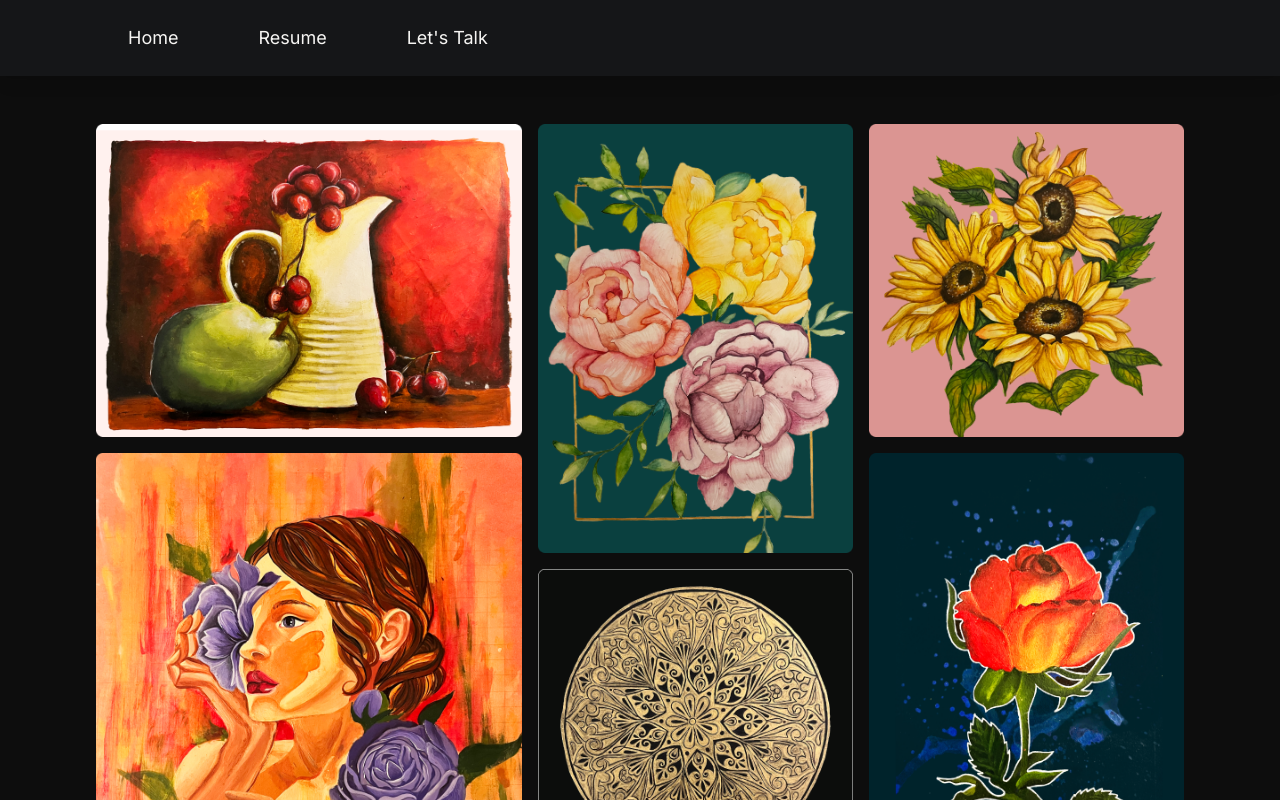
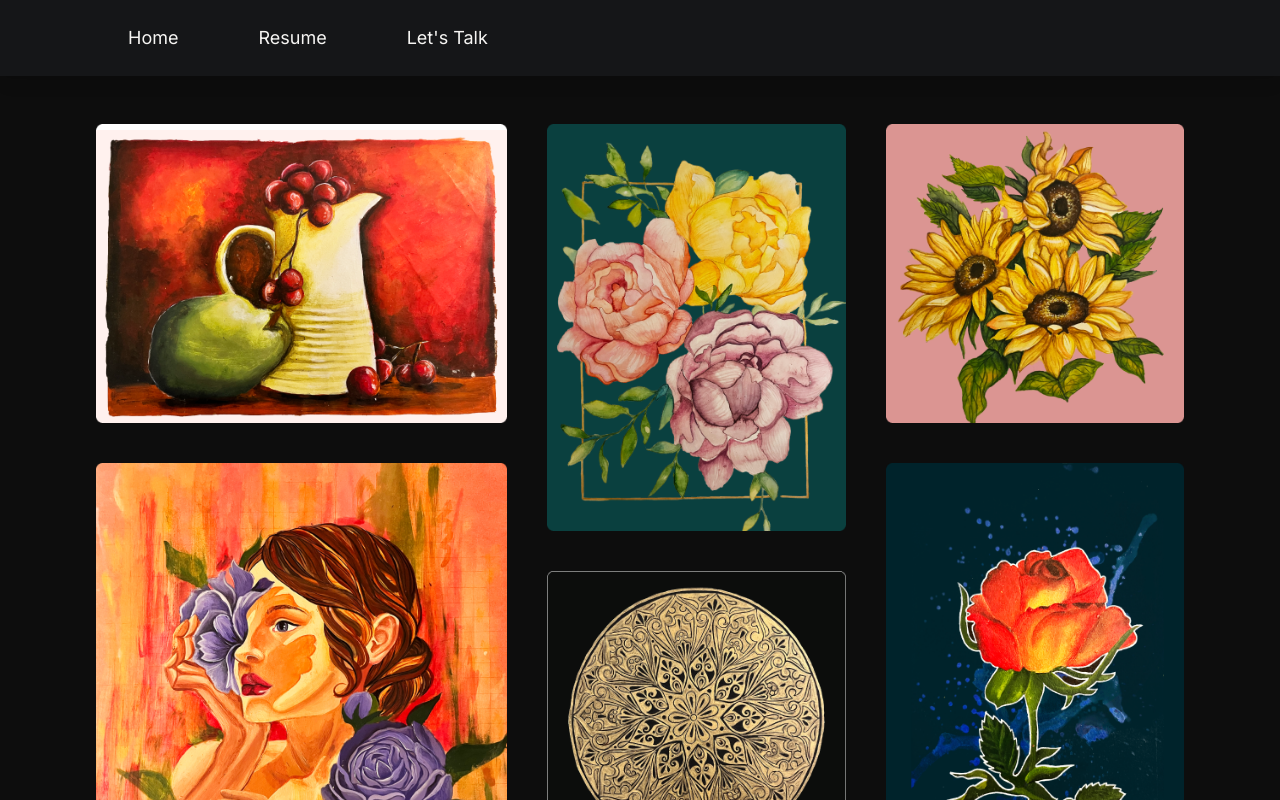
Before and after one commit to shobhit-sirohi/progs, a React (Vite) app: page /projects/project3 in a window 1280 px wide. Shown: the top 800 px of the page. Built offline with nearby package versions, Linux system fonts and the light colour scheme; a web font is replaced by a local one.

Commit message:
gap prj3

```diff
--- a/src/pages/projects/Project3.jsx
+++ b/src/pages/projects/Project3.jsx
@@ -52,7 +52,7 @@ const Project3 = () => {
       </div>
     </nav>
       <section className="px-4 pt-12 text-060709 xl:min-h-fit md:px-14 lg:px-24">
-        <div className="grid grid-cols-12 gap-4 grid-flow-dense md:grid-cols-10">
+        <div className="grid grid-cols-12 gap-6 md:gap-10 grid-flow-dense md:grid-cols-10">
           <img className="w-full h-full col-span-12 md:col-span-4 md:row-span-3" src={image1} alt="image 1"/>
           <img className="w-full h-full col-span-12 md:col-span-3 md:row-span-4" src={image2} alt="image 1"/>
           <img className="w-full h-full col-span-12 md:row-span-3 md:col-span-3" src={image3} alt="image 1"/>
```
